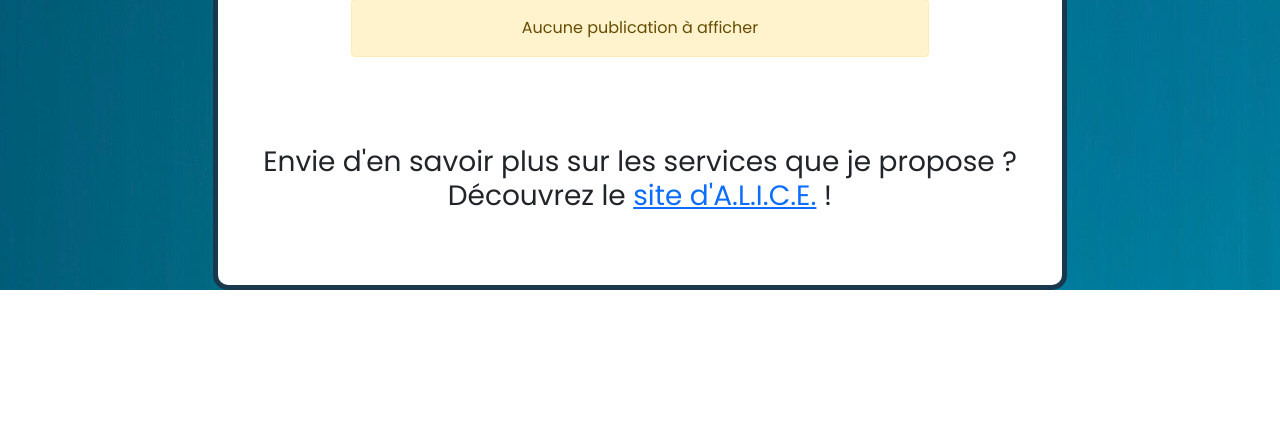
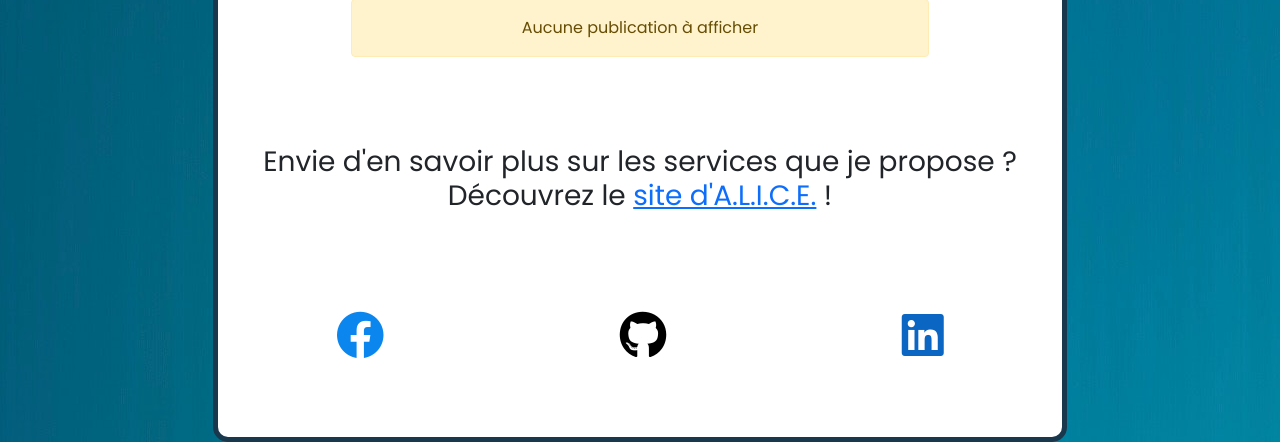
Before and after one commit to AntoineLudwigGalli/alice-le-blog, a Symfony app: template templates/main/home.html.twig in a window 1280 px wide. Shown: the part 748-1190 px from the top of the page. Before the commit the page ends 1038 px from the top, so only its background shows below. Run offline with Twig, Linux system fonts and the light colour scheme; the template is opened without the code that fills it, so the values that code supplies are empty; some libraries are stand-ins or nearby versions.

Commit message:
ajout réseaux sociaux

```diff
--- a/public/css/styles.css
+++ b/public/css/styles.css
@@ -196,6 +196,21 @@ h1, .article-count, label{
     background-color: #19374d;
 }
 
+.socialmedia-list{
+    list-style-type: none;
+    font-size: 3rem;
+}
+
+#fb-icon{
+    color: #0b86ee;
+    width: 30vw;
+}
+#gh-icon{
+    color: #000000;
+}
+#li-icon{
+    color: #0a66c2;
+}
 
 
 @media screen and (min-width: 768px){
--- a/templates/main/home.html.twig
+++ b/templates/main/home.html.twig
@@ -69,5 +69,26 @@
             <h3 class="text-center col-12 my-4">Envie d'en savoir plus sur les services que je propose ? <br> Découvrez le <a href="https://alicedeveloppementweb.fr">site d'A.L.I.C.E.</a> !</h3>
 
         </div>
+
+        <div class="row my-5">
+            <ul class="d-flex flex-row justify-content-around align-items-center mt-3 socialmedia-list">
+                <li>
+                    <a target="_blank" href="https://www.facebook.com/profile.php?id=100086416030043" id="fb-icon">
+                        <i class="fa-brands fa-facebook"></i>
+                    </a>
+                </li>
+                <li>
+                    <a target="_blank" href="https://github.com/AntoineLudwigGalli" id="gh-icon">
+                        <i class="fa-brands fa-github"></i>
+                    </a>
+                </li>
+                <li>
+                    <a target="_blank" href="https://www.linkedin.com/in/antoine-ludwig-developpeur-web/" id="li-icon">
+                        <i class="fa-brands fa-linkedin"></i>
+                    </a>
+                </li>
+            </ul>
+
+        </div>
     </div>
 {% endblock %}
```
